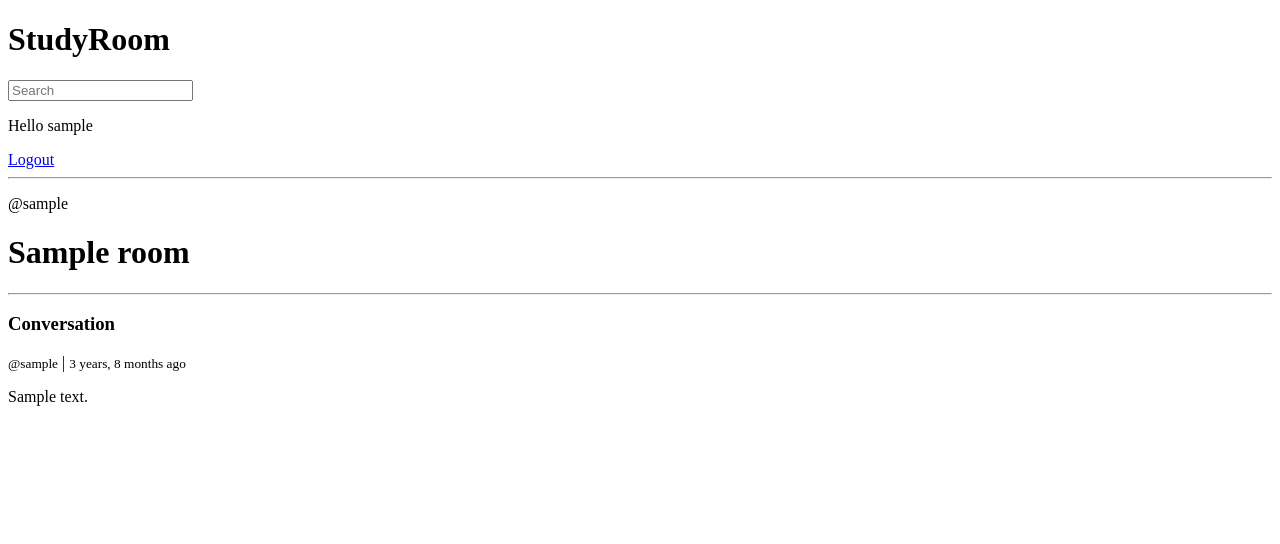
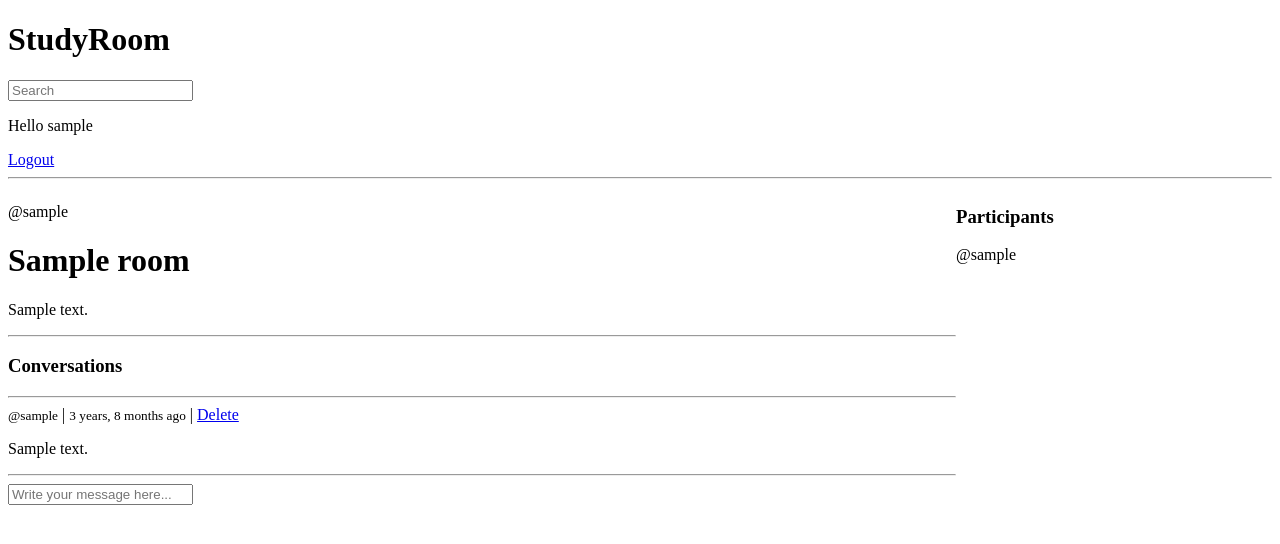
Before and after one commit to bhali16/studyroom, a Django app: page /room/1/ in a window 1280 px wide. Shown: the top 544 px of the page. Run offline with Django 4.2, Linux system fonts and the light colour scheme; a user stored in the database is signed in; tables that the repository leaves empty hold one stand-in row (values such as "Sample post").

Commit message:
feat: conversation and participants

```diff
--- a/base/templates/base/room.html
+++ b/base/templates/base/room.html
@@ -1,19 +1,53 @@
-{% extends "main.html" %}
+{% extends "main.html" %} {% block content %}
+<style>
+  .room-container {
+    display: grid;
+    grid-template-columns: 3fr 1fr;
+  }
+</style>
 
-{% block content %}
+<div class="room-container">
+  <div>
+    <p>@{{ room.host }}</p>
+    <h1>{{ room.name }}</h1>
+    <p>{{ room.description }}</p>
+    <hr />
 
-<p>@{{ room.host }}</p>
-<h1>{{ room.name }}</h1>
-<hr>
+    <div class="messsage-wrapper">
+      <h3>Conversations</h3>
+      <hr />
+      {% for message in room_messages%}
+      <small>@{{message.user}}</small> |
+      <small>{{message.created | timesince}} ago</small>
+      {% if request.user == message.user %}
+      | <a href="{% url "delete-message" message.id %}">Delete</a>
+      {% endif %}
+      <p>{{message}}</p>
+      <hr />
+      {% endfor %}
+    </div>
 
-<h3>Conversation</h3>
-<div class="messsage-wrapper">
-    {% for message in room_messages%}
-        <small>@{{message.user}}</small> | <small>{{message.created | timesince}} ago</small>
-        <p>{{message}}</p>
+    {% if request.user.is_authenticated %}
+    <div class="comment-form">
+      <form method="POST" action="">
+        {% csrf_token %}
+        <input
+          type="text"
+          name="body"
+          placeholder="Write your message here..."
+        />
+      </form>
+    </div>
+    {% endif %}
+  </div>
 
+  <div>
+    <h3>Participants</h3>
+    {% for user in  participants %}
+        <p>@{{ user.username }}</p>
     {% endfor %}
+
+  </div>
 </div>
 
-
 {% endblock %}
```
